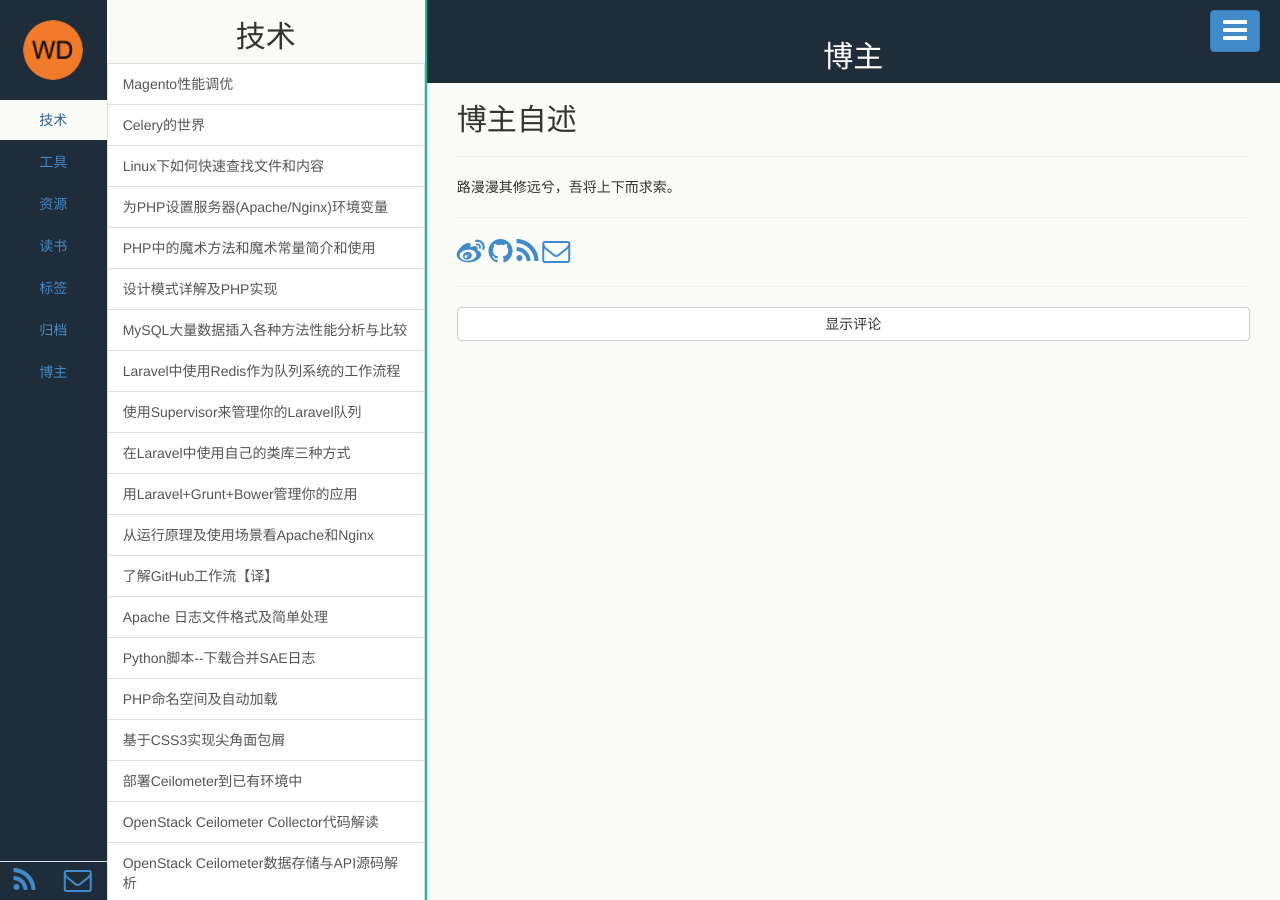
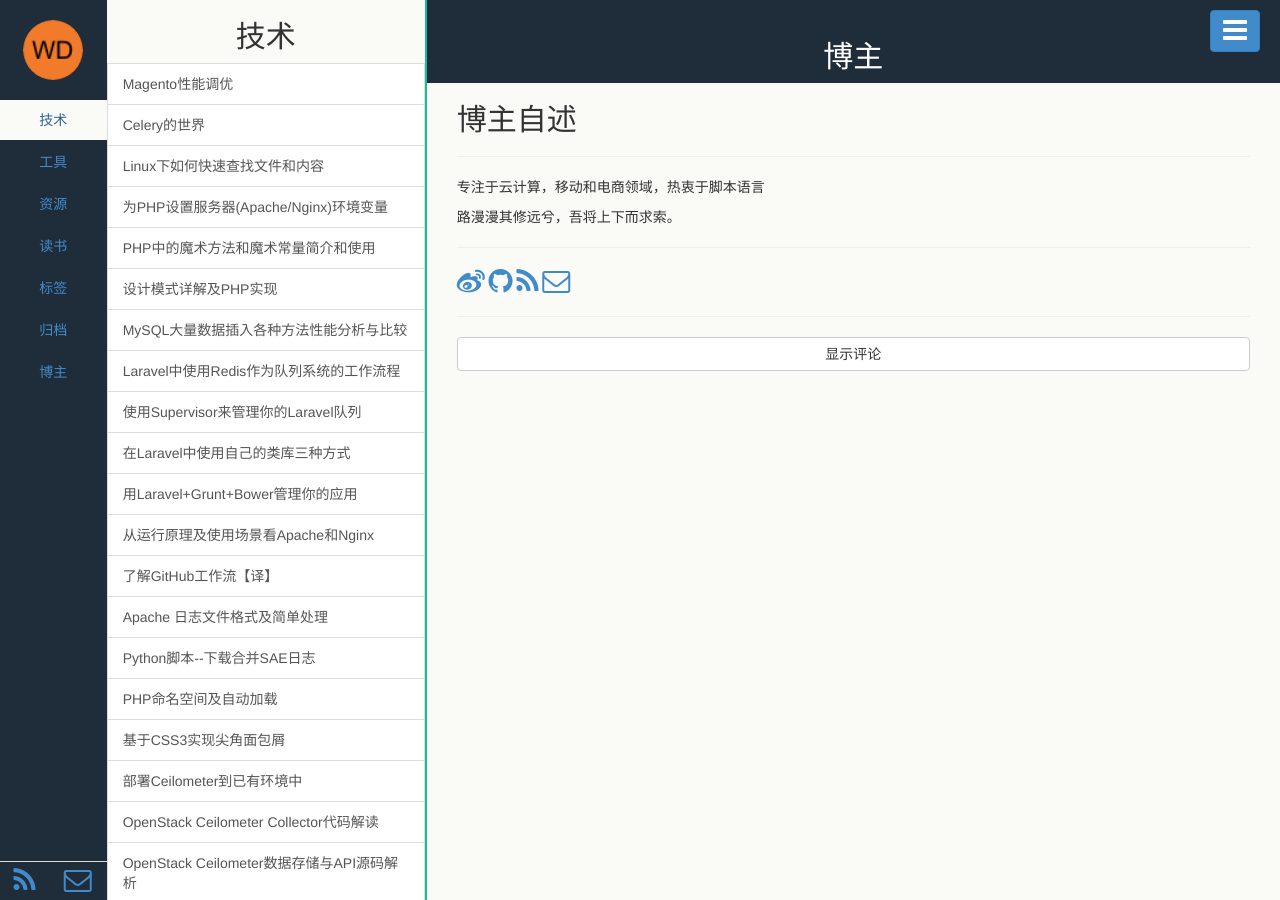
Before and after one commit to wonderfan/wonderfan.github.io, a Jekyll site: the page built from pages/about.html, in a window 1280 px wide. Built offline with Jekyll 4.4.1, drawn with Linux system fonts in a browser that asks for light colours; comment, search, counter and statistics services are not loaded.

Commit message:
Update about.html

```diff
--- a/pages/about.html
+++ b/pages/about.html
@@ -5,8 +5,8 @@ title: 博主
 
 <h2>博主自述</h2>
 <hr>
+<p>专注于云计算，移动和电商领域，热衷于脚本语言</p>
 <p>路漫漫其修远兮，吾将上下而求索。</p>
-
 <hr>
 <a href="{{ site.author.weibo }}" target="_blank">
   <i class="fa fa-weibo fa-2x"></i>
```
